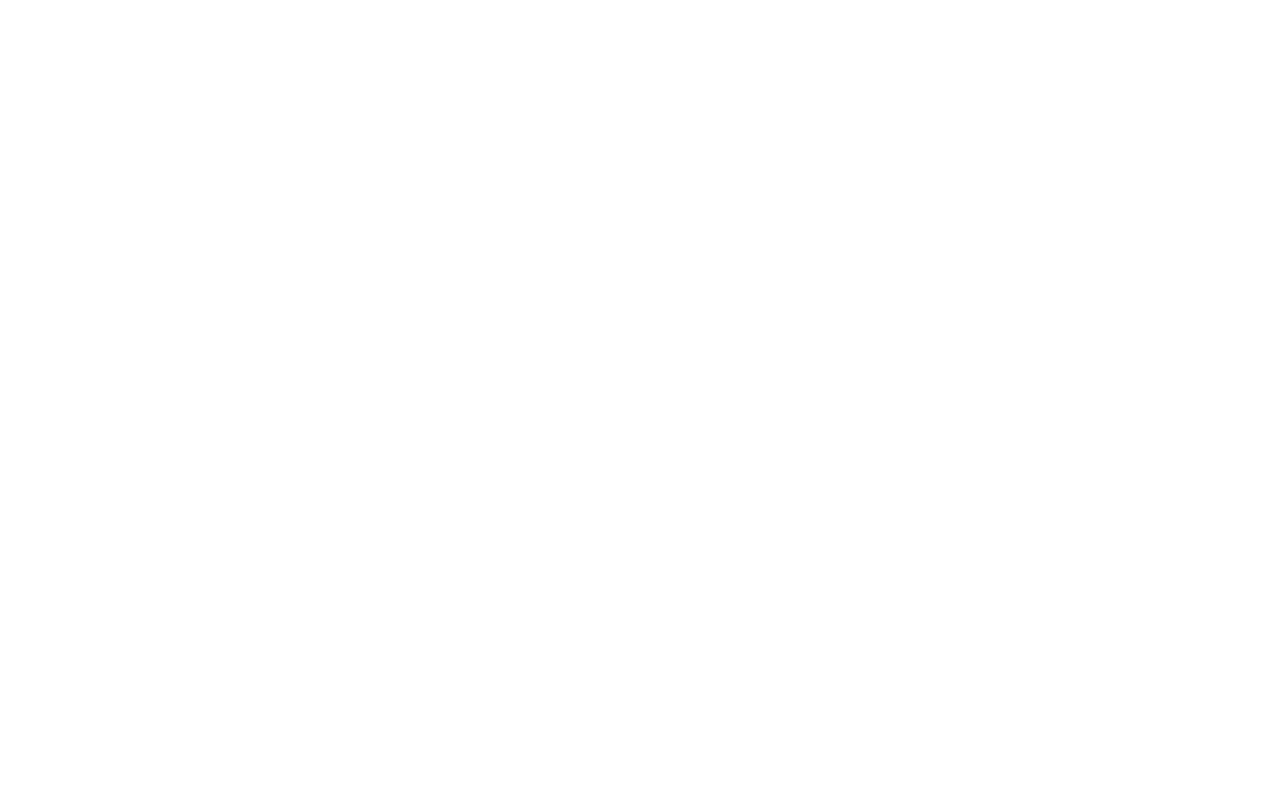
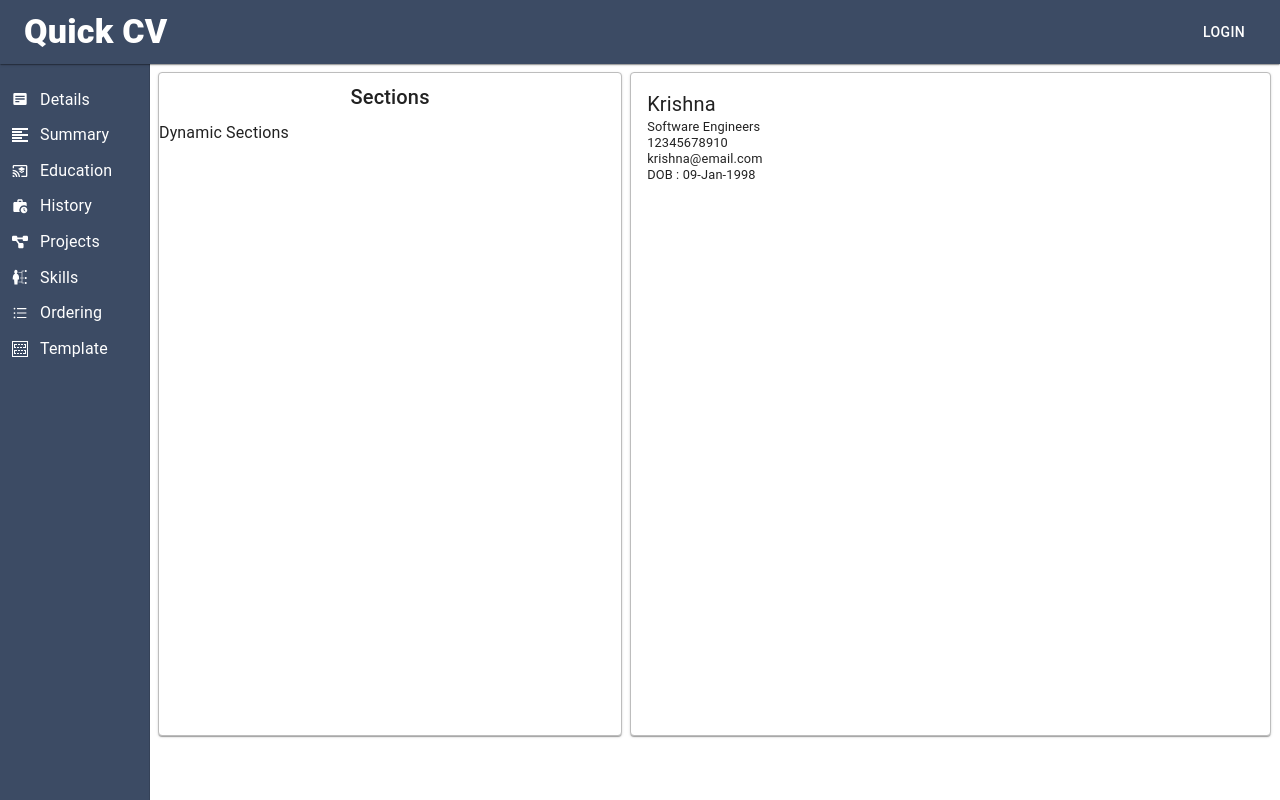
Before and after one commit to YITO-org/quick-cv-ui, a React (Vite) app: page /resumebuilder/DynamicSections in a window 1280 px wide. Before the commit this address had no page. Built offline with nearby package versions, Linux system fonts and the light colour scheme.

Commit message:
new route add dyn-sections and new reducers also added.

```diff
--- a/src/App.tsx
+++ b/src/App.tsx
@@ -17,6 +17,7 @@ import {ProtectedRoutes_col , ProtectedRoutes_dashboard } from "./middlewares/au
 import ForgerPassword from "./screens/forgerPassword";
 import ResetPassword from "./screens/resetPassword";
 import ShareViewResume from "./screens/viewShareResume";
+import DynamicSections from "./screens/dynamicSections";
 //import LandingPage2 from "./screens/landingPage2";
 
 const App : React.FC<any>  = (props)=>{
@@ -79,8 +80,8 @@ const App : React.FC<any>  = (props)=>{
                   <Route  path="template" element={<CVInfoData headerName="Template" screenName="template" /> } />
                   {/* <Route  path="ordering" element={<CVInfoData headerName="Template" screenName="template" /> } /> */}
 
+                  <Route path="DynamicSections" element={<DynamicSections headerName="Sections" screenName="sections" />} />
                   <Route  path="ViewResume" element={<ViewResume/>} />
-
 
                   {/* <Route  path="addSection" element={<CVInfoData headerName="Add Section" screenName="custome" /> } /> */}
 
--- /dev/null
+++ b/src/reducers/dynamicSectionsReducer.ts
@@ -0,0 +1,20 @@
+
+
+const initialValues: any = {
+  dynamicallyInformation : []
+};
+
+const dynamicSectionsReducer = (state = initialValues, action: any) => {
+  switch (action.type) {
+    // case "LANDING_RESUME_COUNT":
+    //   state = { ...state, resumeCount: action.resumeCount }
+    //   return state;
+    case "ADD_NEW_INFO" :
+      console.log(state);
+      return state;
+    default:
+      return state;
+  }
+}
+
+export default dynamicSectionsReducer;
--- a/src/reducers/index.ts
+++ b/src/reducers/index.ts
@@ -4,14 +4,15 @@ import sidebarStore from "./sidebarReducers";
 import cvReducer from "./cvReducers";
 import loderReducer from './loderReducer';
 import landingReducer from "./landingReducer";
-
+import dynamicSectionsReducer from "./dynamicSectionsReducer";
 
 const mainReducer = combineReducers({
         storeUsers : storeUsers,
         sidebarStore : sidebarStore,
         cvReducer:cvReducer,
         loderReducer:loderReducer,
-        landingReducer: landingReducer
+        landingReducer: landingReducer,
+       dynamicSectionsReducer : dynamicSectionsReducer
 });
 
 export default mainReducer;
--- /dev/null
+++ b/src/screens/dynamicSections.tsx
@@ -0,0 +1,41 @@
+
+import React from "react";
+import { connect } from "react-redux";
+import { Grid, Paper, Typography } from "@mui/material";
+import Res from "../resumes";
+import { styles } from "../styles/styles";
+
+let DynamicSections : React.FC<any> = (props)=>{
+
+    return(
+        <React.Fragment>
+
+        {/* <ResumeHeader saveAndDownload={saveAndDownload}
+                      cv={cv}
+                      selectedTemplate={selectTempleate2}
+                      /> */}
+
+          <Grid container  columnGap={1} >
+             <Grid xs={12} sm={12} md={12}  lg={5} xl={5}>
+            <Paper sx={styles.detailes_box} >
+              <Typography sx={{ mt: 1, mb: 1 }} textAlign='center' variant='h6' fontWeight='500' >{props.headerName}</Typography>
+              Dynamic Sections
+
+            </Paper>
+             </Grid>
+
+             <Grid /* xs={12} sm={12} md={12} */ lg={6.9} xl={6.9} sx={{display : {sm : 'none' , xs : 'none' , md : 'none' , lg: 'block' , xl: 'block'}}}>
+                        <Res />
+             </Grid>
+           </Grid>
+        </ React.Fragment>
+  )
+}
+
+
+  const mapStateToProps = (state : any ) => ({
+    // cv : state.cvReducer,
+    // user: state.storeUsers,
+    // landingPageCount: state.landingReducer
+  });
+export default connect(mapStateToProps, (dispatch: any) => ({ dispatch }))(DynamicSections);
```
Also changed, not shown: src/components/TextEditor.tsx (added).
